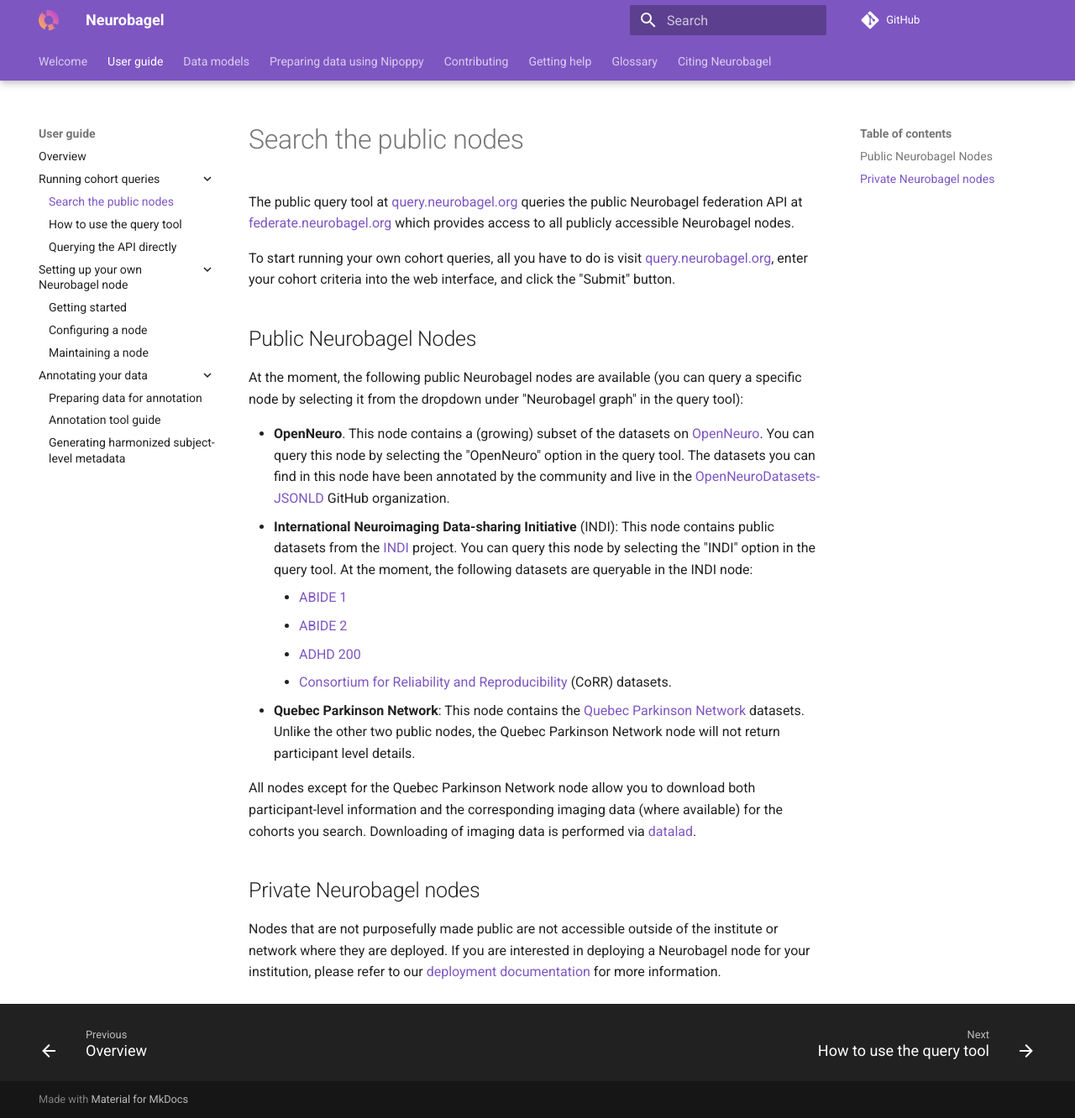
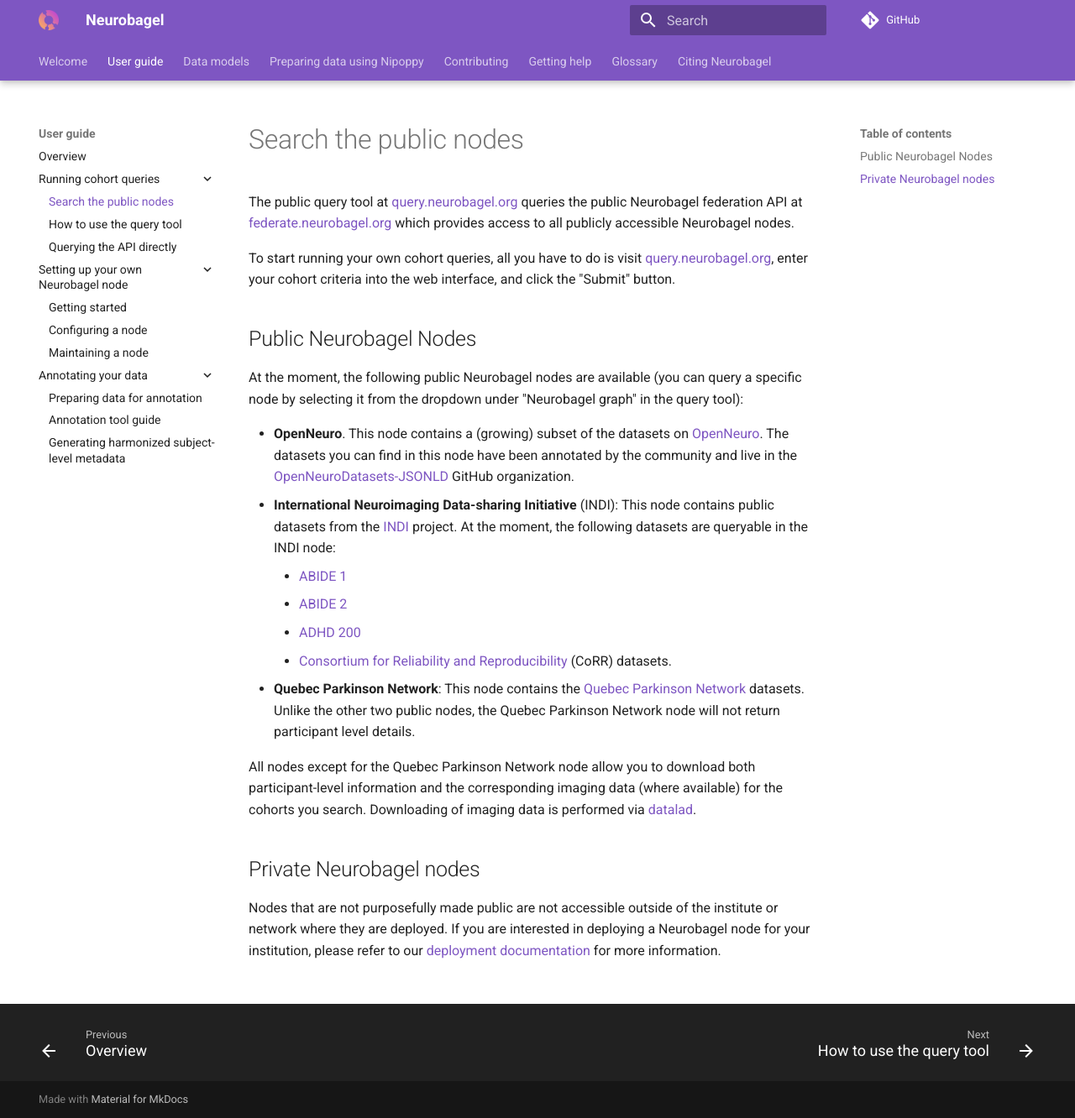
Before and after one commit to neurobagel/documentation, an MkDocs documentation site: the page built from docs/public_nodes.md, in a window 1280 px wide and 1332 px high. Shown: the whole window at 84% size. Built offline with MkDocs 1.6.1 and Material for MkDocs 9.7.7, drawn with Linux system fonts in a browser that asks for light colours; comment, search, counter and statistics services are not loaded.

Commit message:
[ENH] remove redundant text

```diff
--- a/docs/public_nodes.md
+++ b/docs/public_nodes.md
@@ -12,11 +12,9 @@
 (you can query a specific node by selecting it from the dropdown under "Neurobagel graph" in the query tool):
 
 - **OpenNeuro**. This node contains a (growing) subset of the datasets on [OpenNeuro](https://openneuro.org/).
-  You can query this node by selecting the "OpenNeuro" option in the query tool.
   The datasets you can find in this node have been annotated by the community and live in the
   [OpenNeuroDatasets-JSONLD](https://github.com/OpenNeuroDatasets-jsonld) GitHub organization.
 - **International Neuroimaging Data-sharing Initiative** (INDI): This node contains public datasets from the [INDI](https://fcon_1000.projects.nitrc.org/) project.
-  You can query this node by selecting the "INDI" option in the query tool.
   At the moment, the following datasets are queryable in the INDI node:
     - [ABIDE 1](https://fcon_1000.projects.nitrc.org/indi/abide/abide_I.html)
     - [ABIDE 2](https://fcon_1000.projects.nitrc.org/indi/abide/abide_II.html)
```
